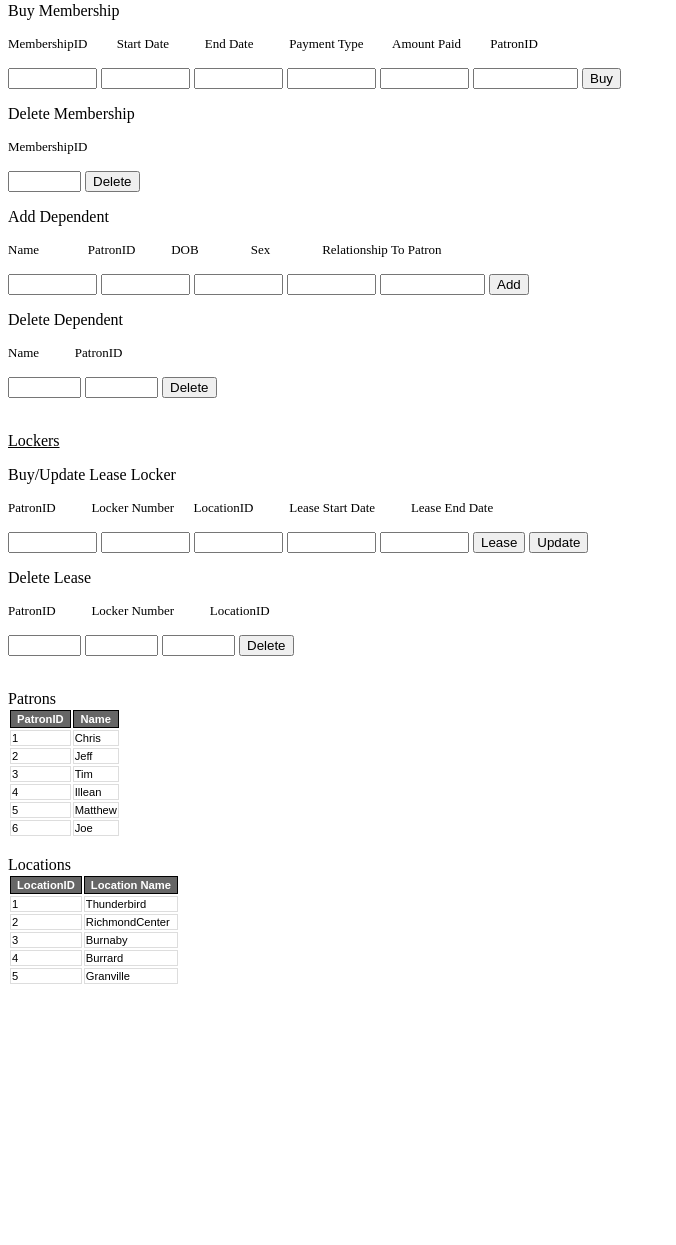
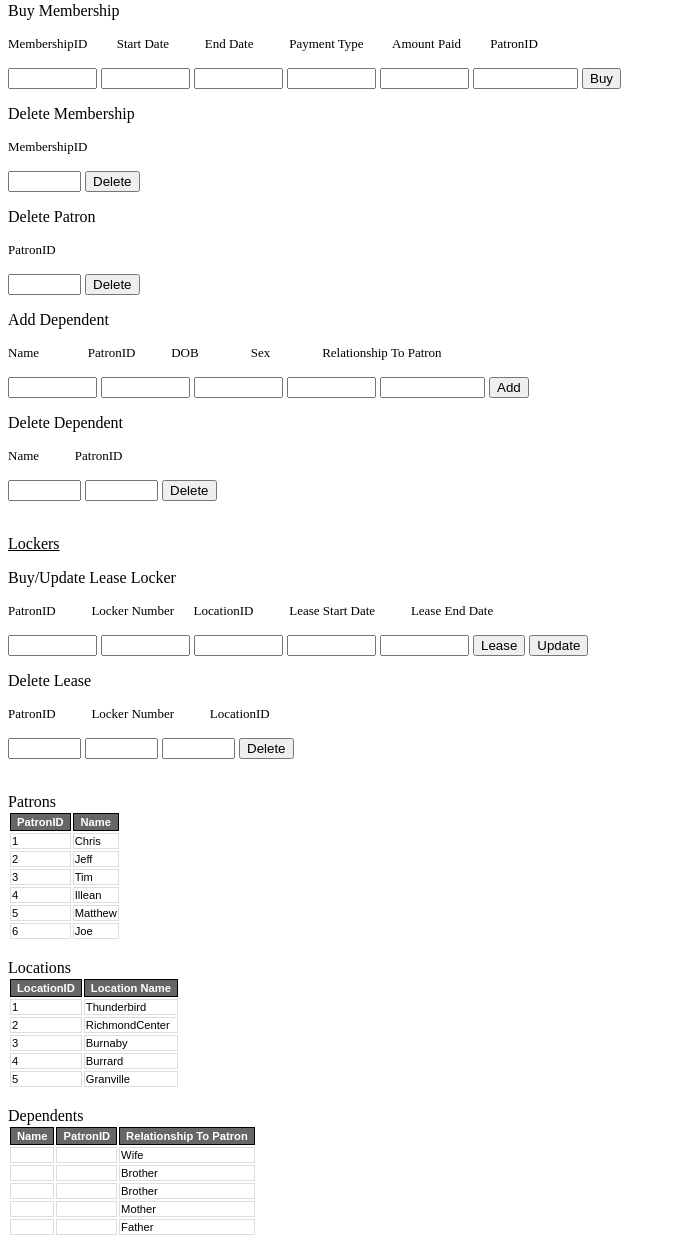
Before and after one commit to jmiiller/SwimmingPool_CPSC304, a PHP site: page /patron.php in a window 1280 px wide. Shown: the part 341-1586 px from the top of the page, without its empty margins (0-676 px from the left). Before the commit the page ends 1325 px from the top, so only its background shows below. Run offline with PHP 8.4, Linux system fonts and the light colour scheme; data comes from the database, SQL or seed files in the repository; data that the repository does not hold is empty.

Commit message:
Added delete patron query. Made corresponding changes to sqlqueries.txt

```diff
--- a/patron.php
+++ b/patron.php
@@ -58,6 +58,18 @@
    <p>
       <input type="text" name="deletedMembershipID_membership" size="6">
       <input type="submit" value="Delete" name="delete_membership">
+   </p>
+</form>
+
+<!-- Patron -->
+<p> Delete Patron </p>
+<p><font size="2">PatronID</font></p>
+<form method="POST" action="patron.php">
+<!-- refreshes page when submitted -->
+
+   <p>
+      <input type="text" name="deletedPatronID_patron" size="6">
+      <input type="submit" value="Delete" name="delete_patron">
    </p>
 </form>
 
@@ -299,6 +311,10 @@
 			if ($conn->query($sql) == False) {
 				echo "Failed Insert";
 			}
+		} else if(array_key_exists('delete_patron', $_POST)) {
+			$deletedPatronID_patron = $_POST['deletedPatronID_patron'];
+
+			$conn->query("delete from Patron where PatronID=$deletedPatronID_dependents");
 		} else if(array_key_exists('delete_dependents', $_POST)) {
 			$deletedName_dependents = $_POST['deletedName_dependents'];
 			$deletedPatronID_dependents = $_POST['deletedPatronID_dependents'];
@@ -375,6 +391,12 @@
 		$columnNames = array("LocationID", "Location Name");
 		$selectNames = array("LocationID", "Location_Name");
 		printTable($result, $columnNames, $selectNames, "Locations", "LocationAll");
+
+    // Select data...
+		$result = $conn->query("select d.name, d.patronid, d.Relationship_To_Patron from Dependents d order by d.patronid");
+		$columnNames = array("Name", "PatronID", "Relationship To Patron");
+		$selectNames = array("Name", "PatronID", "Relationship_To_Patron");
+		printTable($result, $columnNames, $selectNames, "Dependents", "DependentsAll");
 	}
 } else {
 	echo "cannot connect";
--- a/sqlqueries.txt
+++ b/sqlqueries.txt
@@ -11,6 +11,7 @@
 where PatronID=$bind1 and Locker_Num=$bind2 and LocationID=$bind3"
 
 Deletion (with ON DELETE CASCADE):
+"delete from Patron where PatronID=$deletedPatronID_dependents"
 
 Selection:
 "select Name, DOB, Sex, Relationship_To_Patron from Dependents where PatronID=$bind1"
@@ -77,6 +78,8 @@
 
 "select l.LocationID, l.Location_Name from Location l order by locationID"
 
+"select d.name, d.patronid, d.Relationship_To_Patron from Dependents d order by d.patronid"
+
 ~~
 
 Other queries in staff.php:
```
